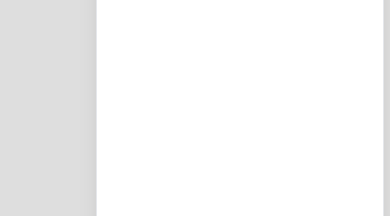
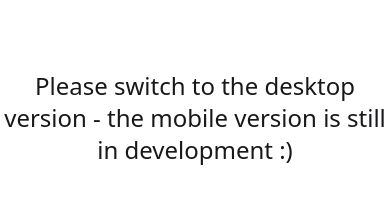
Before and after one commit to risfandi-lase/flowBoard, a React (Vite) app in the folder front-end/: page / in a window 390 px wide. Shown: the part 304-520 px from the top of the page. Built offline with nearby package versions, Linux system fonts and the light colour scheme; no server answers.

Commit message:
add mobiile text

```diff
--- a/front-end/src/App.tsx
+++ b/front-end/src/App.tsx
@@ -1,4 +1,5 @@
 // src/App.tsx
+import { useState, useEffect } from "react";
 import "./App.css";
 import MainLayout from "./components/MainLayout";
 import NavBar from "./components/NavBar";
@@ -6,6 +7,31 @@ import Sidebar from "./components/Sidebar";
 import { ApiProvider } from "./contexts/ApiContext";
 
 function App() {
+  const [isMobile, setIsMobile] = useState(window.innerWidth < 768);
+
+  useEffect(() => {
+    const handleResize = () => {
+      setIsMobile(window.innerWidth < 768);
+    };
+
+    window.addEventListener("resize", handleResize);
+
+    return () => {
+      window.removeEventListener("resize", handleResize);
+    };
+  }, []);
+
+  if (isMobile) {
+    return (
+      <div className="flex items-center justify-center h-screen text-center">
+        <p className="text-2xl">
+          Please switch to the desktop version - the mobile version is still in
+          development :)
+        </p>
+      </div>
+    );
+  }
+
   return (
     <ApiProvider>
       <div
```
